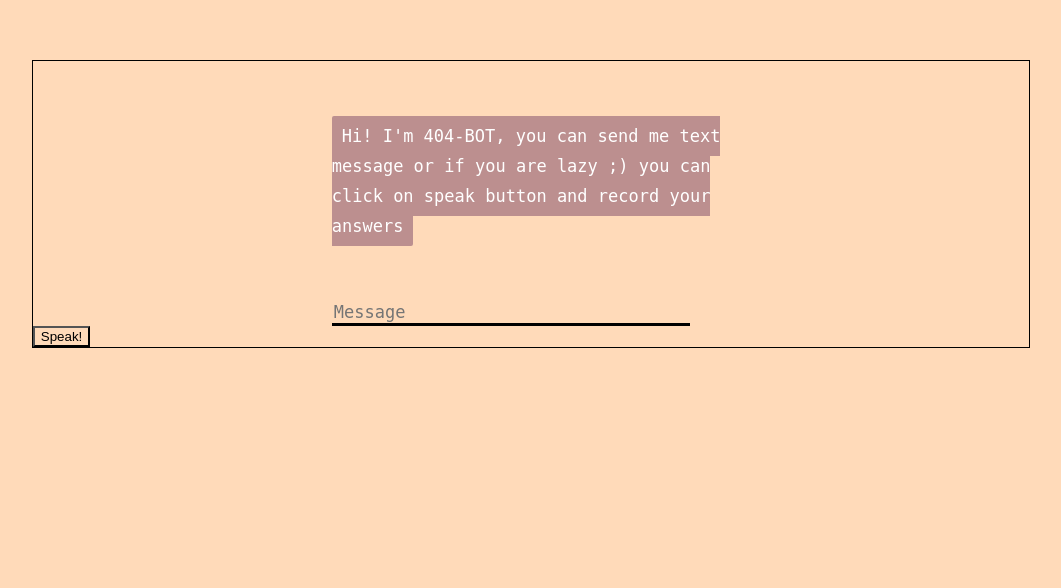
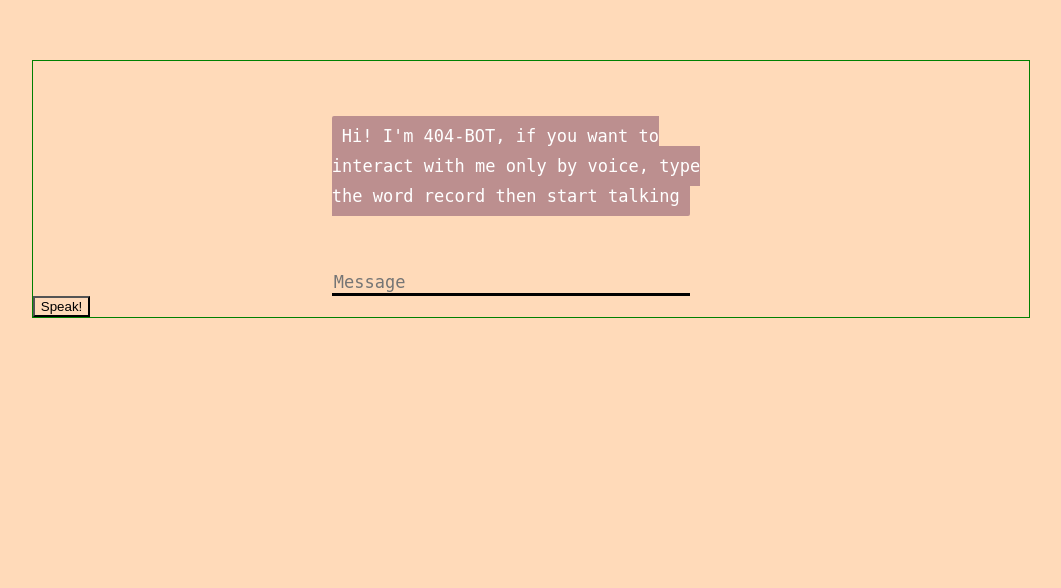
Before and after one commit to hlaahmed/AI-chatbot, a Flask app: page / in a window 1280 px wide. Shown: the part 137-725 px from the top of the page, without its empty margins (109-1170 px from the left). Run offline with Flask 2, Linux system fonts and the light colour scheme; some libraries are stand-ins or nearby versions.

Commit message:
Update index.html

```diff
--- a/templates/index.html
+++ b/templates/index.html
@@ -68,7 +68,7 @@
  margin-right: auto;
  width: 78%;
  margin-top: 60px;
- border: 1px solid black;
+ border: 1px solid green;
  }
  </style>
 </head>
@@ -80,7 +80,7 @@
  <div>
  <div id="chatbox">
  <p class="botText">
- <span>Hi! I'm 404-BOT, you can send me text message or if you are lazy ;) you can click on speak button and record your answers</span>
+ <span>Hi! I'm 404-BOT, if you want to interact with me only by voice, type the word record then start talking</span>
  </p>
  </div>
  <div id="userInput">
@@ -89,6 +89,7 @@
 
     <button id='btnGiveCommand'>Speak!</button>
  </div>
+  <! -- a script for speech recognition, it calls get bot response script-->
  <script>
         var SpeechRecognition = SpeechRecognition || webkitSpeechRecognition;
 
@@ -105,6 +106,17 @@
                  getBotResponse(command);
                 }
  </script>
+  <! -- script for speech synthesis -->
+  <script>
+   function talkback(data) {
+   var synth = window.speechSynthesis;
+   voices = synth.getVoices[1];
+   var utterThis = new SpeechSynthesisUtterance(data);
+   utterThis.voice=voices;
+   synth.speak(utterThis);
+   }
+  </script>
+  <! -- script for talking user text msgs printing them, getting bot reply and printing them, it call speech synthesis script -->
  <script>
  function getBotResponse(rawText) {
  var rawText = rawText;
@@ -116,11 +128,13 @@
  .scrollIntoView({ block: "start", behavior: "smooth" });
  $.get("/get", { msg: rawText }).done(function (data) {
  var botHtml = '<p class="botText"><span>' + data + "</span></p>";
+ talkback(data);
  $("#chatbox").append(botHtml);
  document
  .getElementById("userInput")
  .scrollIntoView({ block: "start", behavior: "smooth" });
  });
+
  }
  $("#textInput").keypress(function (e) {
  if (e.which == 13) {
```
